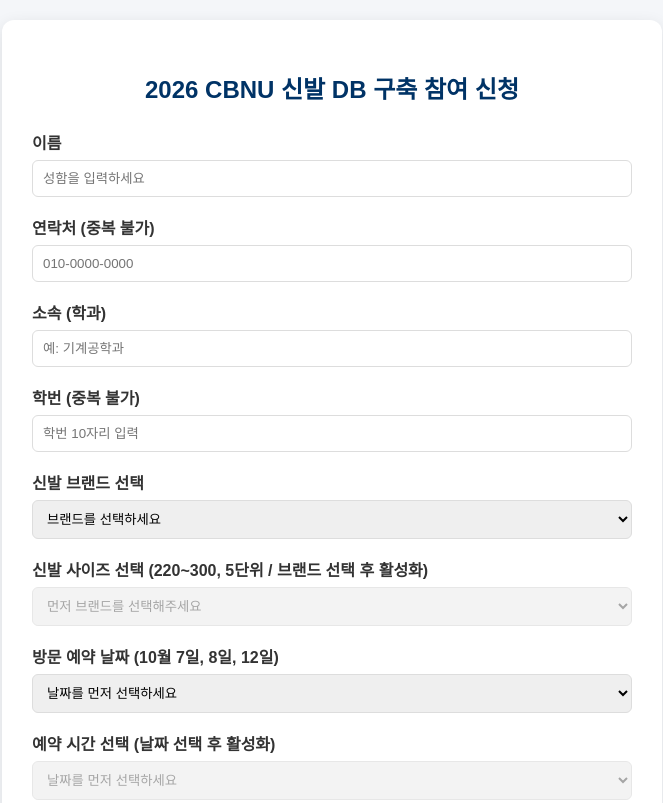
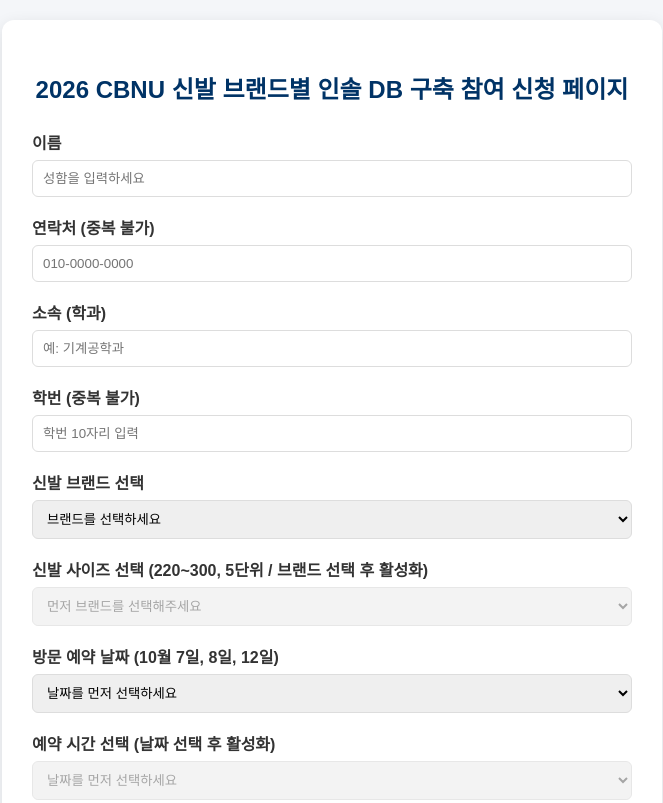
Before and after one commit to constantleesang/brand-reservation, a website: page public/index.html in a window 1280 px wide. Shown: the top 803 px of the page, without its empty margins (308-971 px from the left). Drawn offline with Linux system fonts and the light colour scheme; no server answers.

```diff
--- a/public/index.html
+++ b/public/index.html
@@ -20,7 +20,7 @@
 </head>
 <body>
     <div class="container">
-        <h2>2026 CBNU 신발 DB 구축 참여 신청</h2>
+        <h2>2026 CBNU 신발 브랜드별 인솔 DB 구축 참여 신청 페이지</h2>
 
         <form id="reservationForm">
             <div class="form-group">
```
